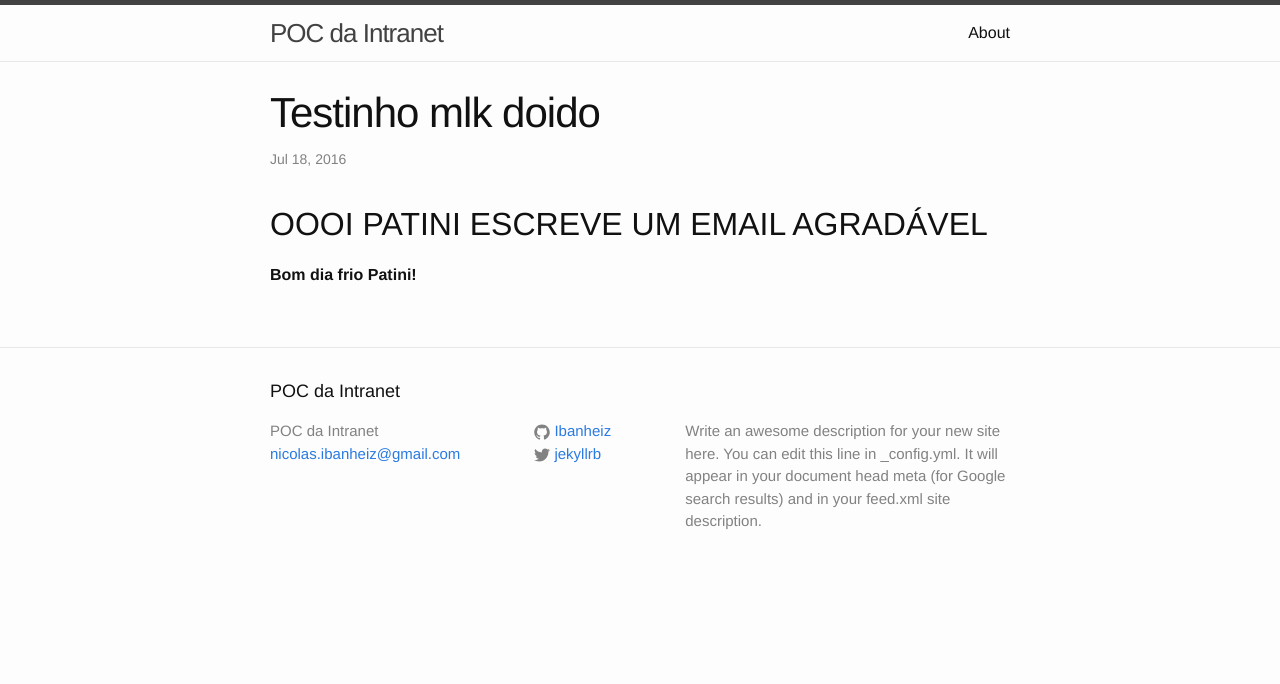
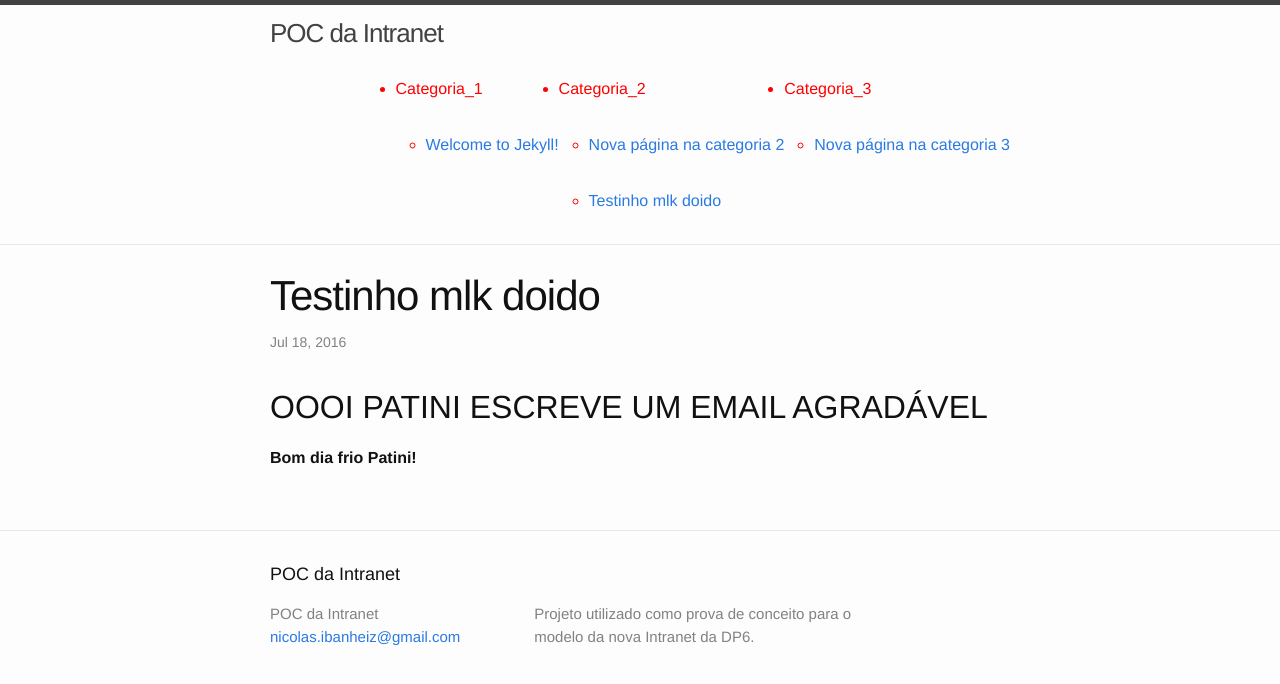
Before and after one commit to DP6/dp6.github.io, a Jekyll site: the page built from _posts/2016-07-18-testinho-intranet.markdown, in a window 1280 px wide. Shown: the top 684 px of the page. Built offline with Jekyll 4.4.1, drawn with Linux system fonts in a browser that asks for light colours.

Commit message:
Create nav base for posts in categories

```diff
--- a/_config.yml
+++ b/_config.yml
@@ -9,9 +9,7 @@
 title: POC da Intranet
 email: nicolas.ibanheiz@gmail.com
 description: > # this means to ignore newlines until "baseurl:"
-  Write an awesome description for your new site here. You can edit this
-  line in _config.yml. It will appear in your document head meta (for
-  Google search results) and in your feed.xml site description.
+  Projeto utilizado como prova de conceito para o modelo da nova Intranet da DP6.
 twitter_username: jekyllrb
 github_username:  Ibanheiz
 
--- a/_includes/footer.html
+++ b/_includes/footer.html
@@ -12,22 +12,6 @@
         </ul>
       </div>
 
-      <div class="footer-col footer-col-2">
-        <ul class="social-media-list">
-          {% if site.github_username %}
-          <li>
-            {% include icon-github.html username=site.github_username %}
-          </li>
-          {% endif %}
-
-          {% if site.twitter_username %}
-          <li>
-            {% include icon-twitter.html username=site.twitter_username %}
-          </li>
-          {% endif %}
-        </ul>
-      </div>
-
       <div class="footer-col footer-col-3">
         <p>{{ site.description }}</p>
       </div>
--- a/_includes/header.html
+++ b/_includes/header.html
@@ -5,6 +5,7 @@
     <a class="site-title" href="{{ site.baseurl }}/">{{ site.title }}</a>
 
     <nav class="site-nav">
+
       <a href="#" class="menu-icon">
         <svg viewBox="0 0 18 15">
           <path fill="#424242" d="M18,1.484c0,0.82-0.665,1.484-1.484,1.484H1.484C0.665,2.969,0,2.304,0,1.484l0,0C0,0.665,0.665,0,1.484,0 h15.031C17.335,0,18,0.665,18,1.484L18,1.484z"/>
@@ -14,11 +15,18 @@
       </a>
 
       <div class="trigger">
-        {% for my_page in site.pages %}
-          {% if my_page.title %}
-          <a class="page-link" href="{{ my_page.url | prepend: site.baseurl }}">{{ my_page.title }}</a>
-          {% endif %}
+        <ul class="menu">
+         {% for category in site.categories %}
+          <li class="menu-item">
+            {{category[0]}}
+            <ul class="submenu">
+            {% for post in category[1] %}
+              <li class="submenu-item"><a class="link" href="{{ post.url }}">{{ post.title }}</a></li>
+            {% endfor %}
+            </ul>
+          </li>
         {% endfor %}
+        </ul>
       </div>
     </nav>
 
--- a/_posts/2016-07-18-testinho-intranet.markdown
+++ b/_posts/2016-07-18-testinho-intranet.markdown
@@ -2,7 +2,7 @@
 layout: post
 title: Testinho mlk doido
 date: '2016-07-18 16:23:00 -0300'
-categories: jekyll update testinho
+categories: Categoria_2
 published: true
 ---
 
--- a/_posts/2016-07-18-welcome-to-jekyll.markdown
+++ b/_posts/2016-07-18-welcome-to-jekyll.markdown
@@ -2,7 +2,7 @@
 layout: post
 title:  "Welcome to Jekyll!"
 date:   2016-07-18 14:46:49 -0300
-categories: jekyll update
+categories: Categoria_1
 ---
 You’ll find this post in your `_posts` directory. Go ahead and edit it and re-build the site to see your changes. You can rebuild the site in many different ways, but the most common way is to run `jekyll serve`, which launches a web server and auto-regenerates your site when a file is updated.
 
--- /dev/null
+++ b/_posts/2016-07-19-teste.markdown
@@ -0,0 +1,9 @@
+---
+layout: post
+title: Nova página na categoria 3
+date: '2016-07-18 17:05:00 -0300'
+categories: Categoria_3
+published: true
+---
+
+## Somente um teste 3
--- a/_sass/_layout.scss
+++ b/_sass/_layout.scss
@@ -40,6 +40,12 @@
         &:not(:last-child) {
             margin-right: 20px;
         }
+    }
+
+    .menu {
+        color: #F00;
+        display: flex;
+        justify-content: space-between;
     }
 
     @include media-query($on-palm) {
```
Also changed, not shown: _posts/2016-07-19-nova-pagina-da-categoria-2.markdown (added, +9 -0 lines).
